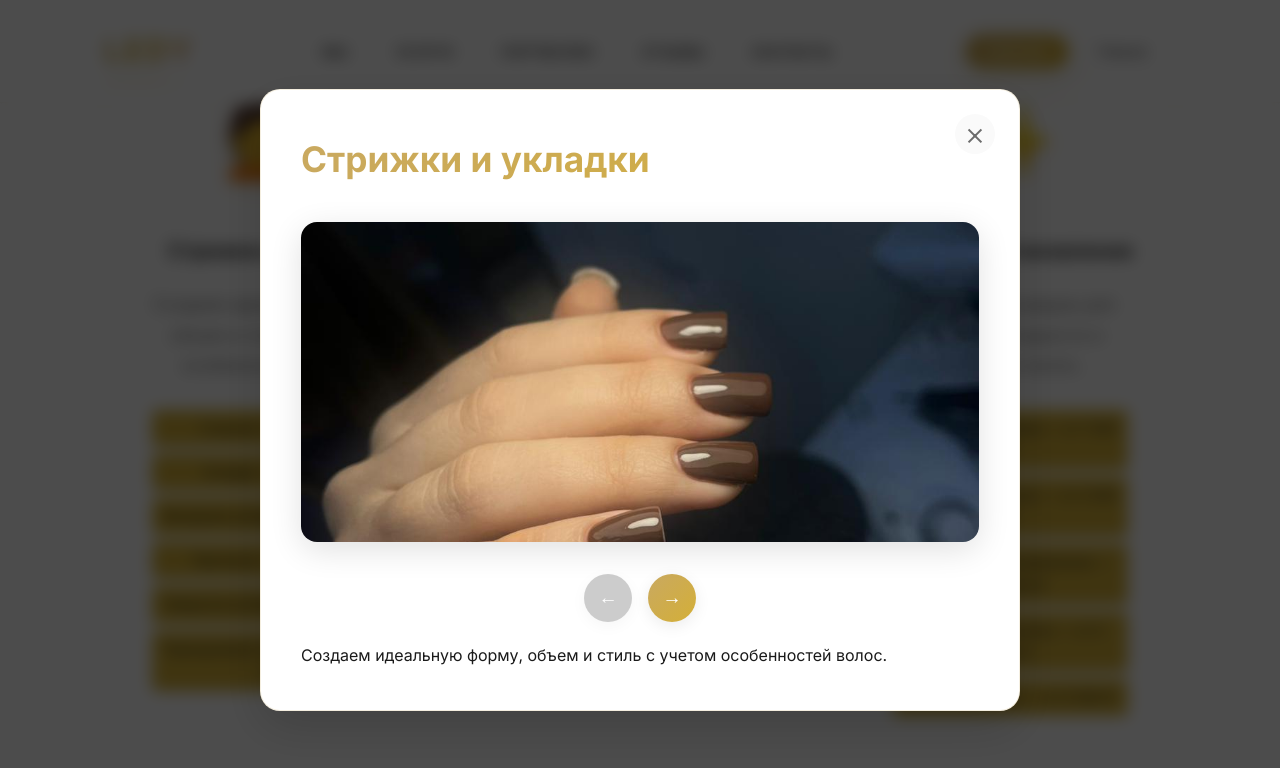
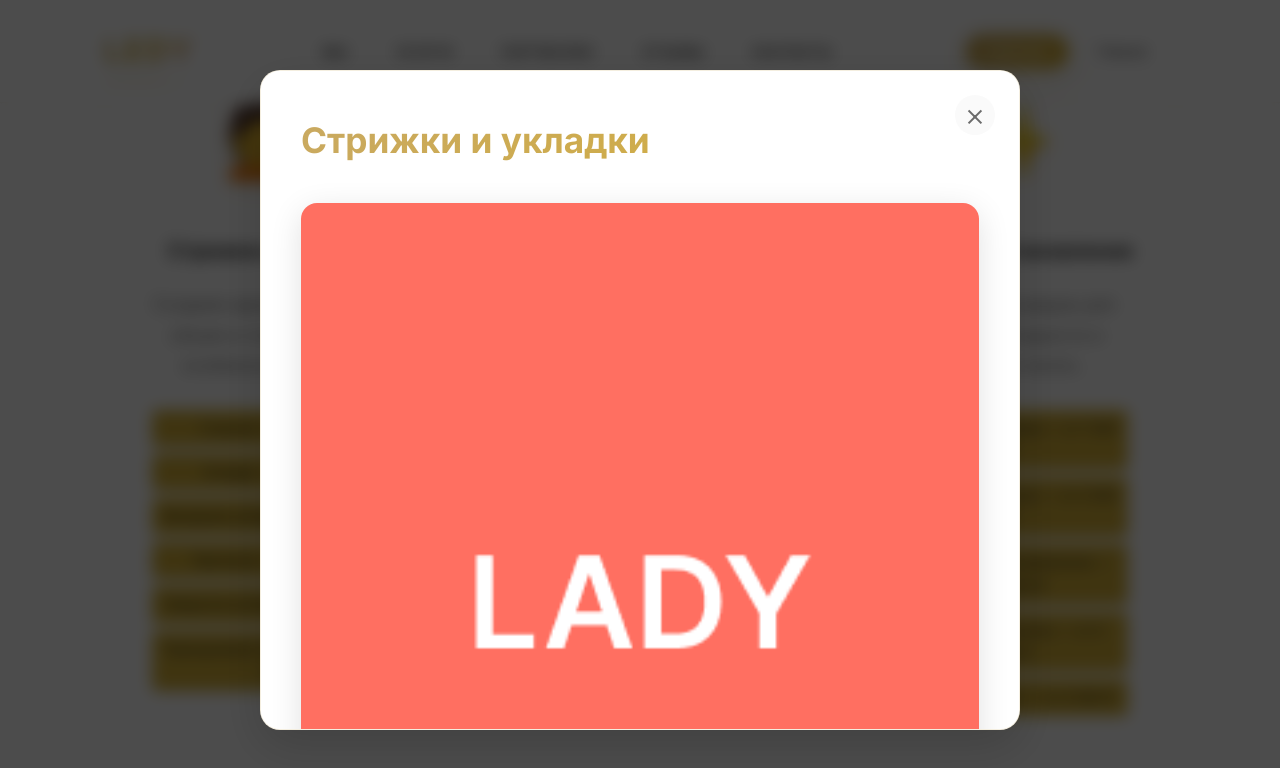
Before and after one commit to A1mmmm/Ledy, a plain HTML site: page index.html in a window 1280 px wide. Both pictures are taken after a click on the element 269 px from the left and 2681 px from the top of the page. Shown: the part 2281-3049 px from the top of the page. Drawn offline with Linux system fonts and the light colour scheme.

Commit message:
Добавлены изображения для маникюра и ухода

```diff
--- a/script.js
+++ b/script.js
@@ -129,39 +129,34 @@ serviceCards.forEach((card) => {
     const serviceImagesById = {
       // стрижки и укладки
       "haircuts": [
-        "img/nogot.jpeg",
         "img/ЗАГЛУШКА.png",
-        "img/nogot.jpeg",
-        "img/nogot.jpeg",
-        "img/nogot.jpeg",
-        "img/nogot.jpeg",
-        "img/nogot.jpeg",
+        "img/ЗАГЛУШКА.png",
       ],
       // окрашивание
       "coloring": [
-        "img/nogot.jpeg",
         "img/ЗАГЛУШКА.png",
-        "img/nogot.jpeg",
+        "img/ЗАГЛУШКА.png",
       ],
       // уход и восстановление
       "care": [
-        "img/care-1.jpg",
-        "img/care-2.jpg",
+        "img/кератиновое выпрямление.jpeg",
       ],
       // маникюр и педикюр
       "nails": [
-        "img/nails-1.jpg",
-        "img/nails-2.jpg",
+        "img/nails-1.jpeg",
+        "img/nails-4.jpeg",
+        "img/nails-2.jpeg",
+        "img/nails-3.jpeg",
       ],
       // брови и ресницы
       "brows-lashes": [
-        "img/brows-1.jpg",
-        "img/brows-2.jpg",
+        "img/ЗАГЛУШКА.png",
+        "img/ЗАГЛУШКА.png",
       ],
       // SPA-программы
       "spa": [
-        "img/spa-1.jpg",
-        "img/spa-2.jpg",
+        "img/ЗАГЛУШКА.png",
+        "img/ЗАГЛУШКА.png",
       ],
     };
 
--- a/styles.css
+++ b/styles.css
@@ -970,7 +970,7 @@ section.animate {
 
 .service-images-container {
     position: relative;
-    height: 320px;
+    height: 800px;
     margin-bottom: 2rem;
     overflow: hidden;
     border-radius: 16px;
```
Also changed, not shown: img/nails-1.jpeg (added), img/nails-2.jpeg (added), img/nails-3.jpeg (added), img/nails-4.jpeg (renamed from img/nogot.jpeg), img/Кератиновое выпрямление.jpeg (added).
